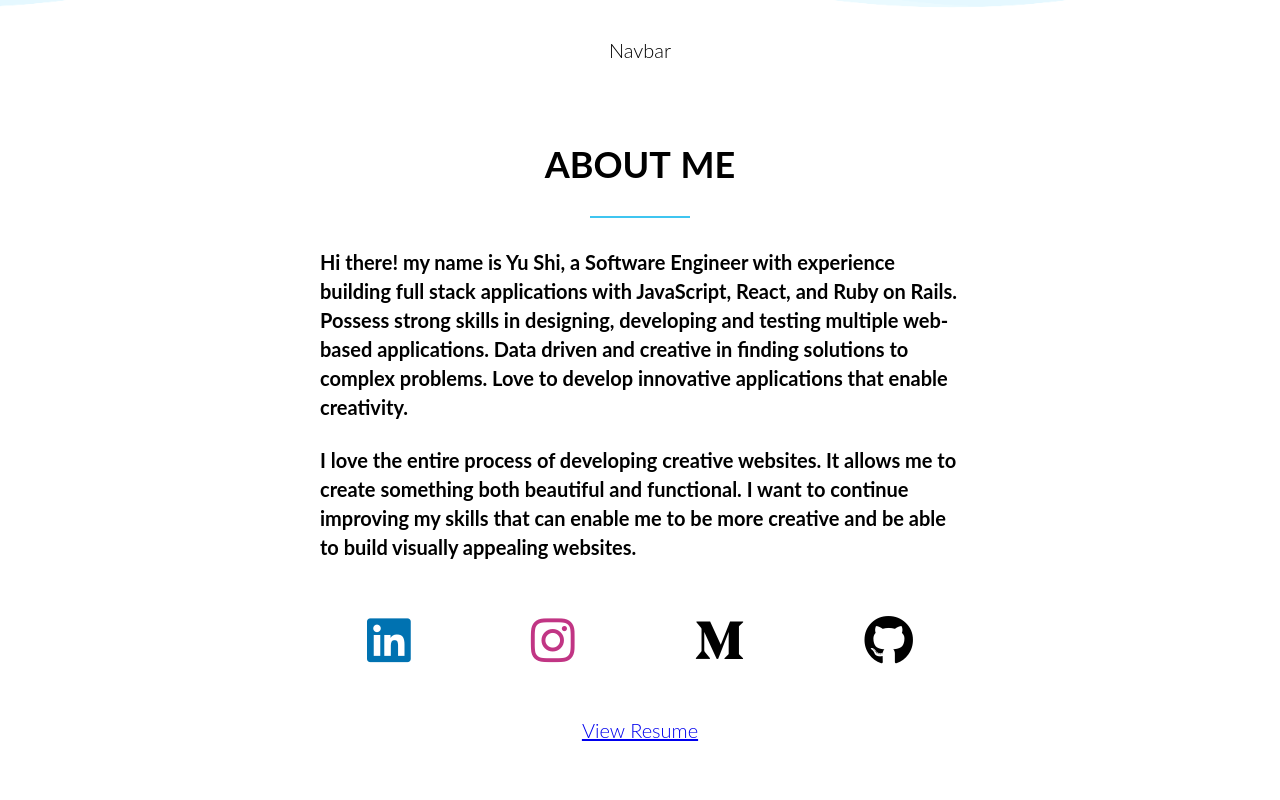
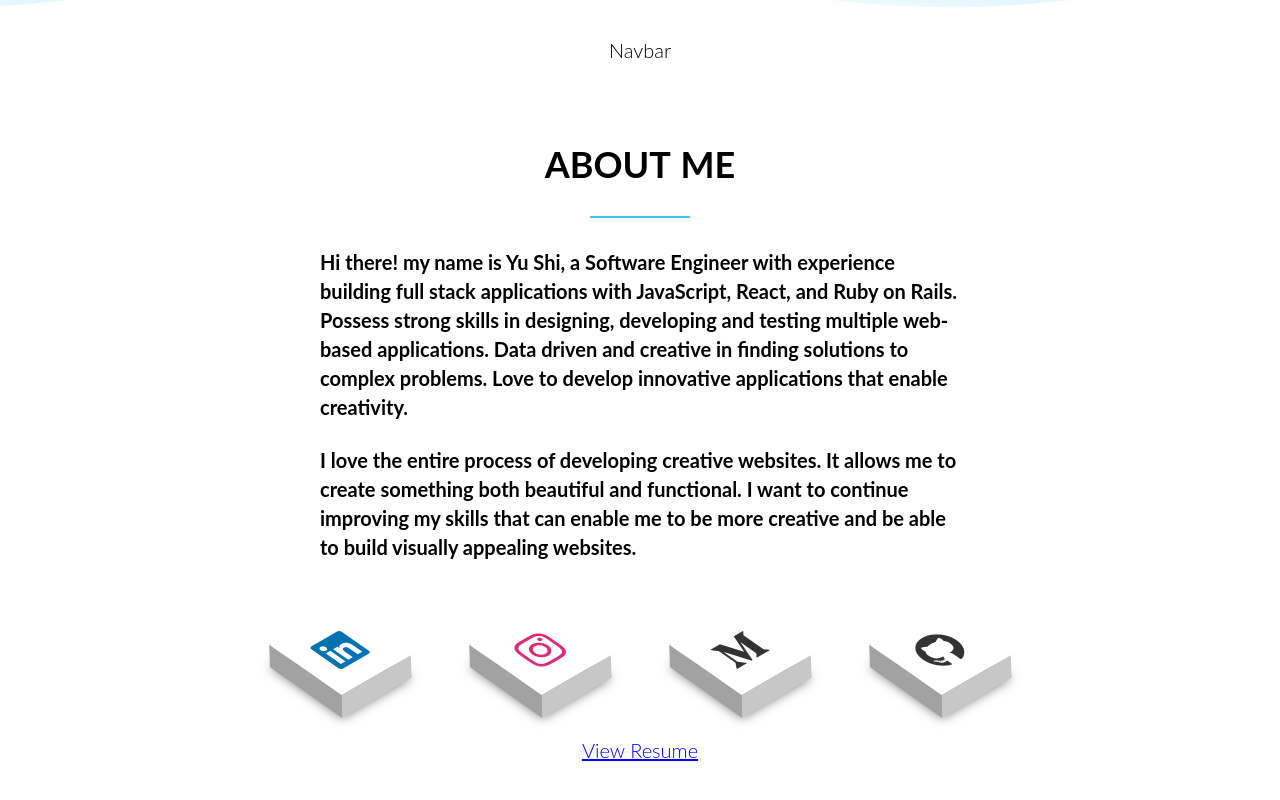
Before and after one commit to yushi1007/portfolio-website, a React (Create React App) app: page / in a window 1280 px wide. Shown: the part 762-1562 px from the top of the page. Built offline with nearby package versions, Linux system fonts and the light colour scheme.

Commit message:
finished social media icons

```diff
--- a/src/containers/About.jsx
+++ b/src/containers/About.jsx
@@ -24,10 +24,10 @@ const About = () => {
         <Fade bottom duration={1000} delay={600} cascade>
             <div className="icons">
                 <ul>
-                    <li><a className="linkedin" href="https://www.linkedin.com/in/yushi95"><i className="fab fa-linkedin"></i></a></li>
-                    <li><a className="instagram" href="https://www.instagram.com/yushi.95"><i className="fab fa-instagram"></i></a></li>
-                    <li><a className="medium" href="https://yushi95.medium.com/"><i className="fab fa-medium-m"></i></a></li>
-                    <li><a className="github" href="https://github.com/yushi1007"><i className="fab fa-github"></i></a></li>
+                    <li><a href="https://www.linkedin.com/in/yushi95"><i className="fab fa-linkedin"></i></a></li>
+                    <li><a href="https://www.instagram.com/yushi.95"><i className="fab fa-instagram"></i></a></li>
+                    <li><a href="https://yushi95.medium.com/"><i className="fab fa-medium-m"></i></a></li>
+                    <li><a href="https://github.com/yushi1007"><i className="fab fa-github"></i></a></li>
                 </ul>
             </div>
         </Fade>
--- a/src/styles/App.css
+++ b/src/styles/App.css
@@ -162,38 +162,131 @@ section .wave.wave4 {
   margin: 6vh;
 }
 
-.icons ul {
+ul {
   display: flex;
   list-style: none;
+  top: 50%;
+  left: 50%;
+  transform: translate(-50%, -50%);
 }
 
-.icons li {
+ul li {
   margin:0 60px 0 60px ;
   text-decoration: none;
   transition: transform .2s;
 }
 
-.icons li:hover {
-  transform: scale(1.5);
+ul li a .fab {
+  line-height: 80px;
+  font-size: 40px;
+  transition: .5s;
 }
 
-.linkedin{
-  text-decoration: none;
-  color: #0072b1;
-  font-size: 50px;
+ul li a {
+  position: relative;
+  display: block;
+  width: 80px;
+  height: 80px;
+  text-align: center;
+  background: #fff;
+  transform: perspective(1000px) rotate(-30deg) skew(25deg) translate(0,0);
+  transition: .5s;
+  box-shadow: -20px 20px 10px rgba(0,0,0,.5);
 }
 
-.instagram {
-  color: #C13584;
-  font-size: 50px;
+ul li a::before {
+  content: '';
+  position: absolute;
+  top: 10px;
+  left: -20px;
+  height: 100%;
+  width: 20px;
+  background: #a2a2a2;
+  transition: .5s;
+  transform: rotate(0deg) skewY(-45deg);
 }
 
-.medium {
-  color:black;
-  font-size: 50px;
+ul li a::after {
+  content: '';
+  position: absolute;
+  bottom: -20px;
+  left: -10px;
+  height: 20px;
+  width: 100%;
+  background: #c7c7c7;
+  transition: .5s;
+  transform: rotate(0deg) skewX(-45deg);
 }
 
-.github{
-  color: black;
-  font-size: 50px;
+ul li a:hover {
+  transform: perspective(1000px) rotate(-30px) skew(25deg) translate(20px, -20px);
+  box-shadow: -50px 50px 50px rgba(0,0,0,.5);
 }
+
+ul li:nth-child(1) a .fab {
+  color: #0072b1;
+}
+
+ul li:nth-child(2) a .fab {
+  color: #DD2A7B;
+}
+
+ul li:nth-child(3) a .fab {
+  color: #333;
+}
+
+ul li:nth-child(4) a .fab {
+  color: #333;
+}
+
+ul li a:hover .fab {
+  color: #fff;
+}
+
+ul li:nth-child(1) a:hover {
+  background: #00acee;
+}
+
+ul li:nth-child(2) a:hover {
+  background: #DD2A7B;
+}
+
+ul li:nth-child(3) a:hover {
+  background: #333;
+}
+
+ul li:nth-child(4) a:hover {
+  background: #333;
+}
+
+ul li:nth-child(1) a:hover::before {
+  background: #2e92b9;
+}
+
+ul li:nth-child(2) a:hover::before {
+  background: #751540;
+}
+
+ul li:nth-child(3) a:hover::before {
+  background: #202020;
+}
+
+ul li:nth-child(4) a:hover::before {
+  background: #202020;
+}
+
+ul li:nth-child(1) a:hover::after {
+  background: #5fc2e8;
+}
+
+ul li:nth-child(2) a:hover::after {
+  background: #d95490;
+}
+
+ul li:nth-child(3) a:hover::after {
+  background: #494949;
+}
+
+ul li:nth-child(4) a:hover::after {
+  background: #494949;
+}
```
